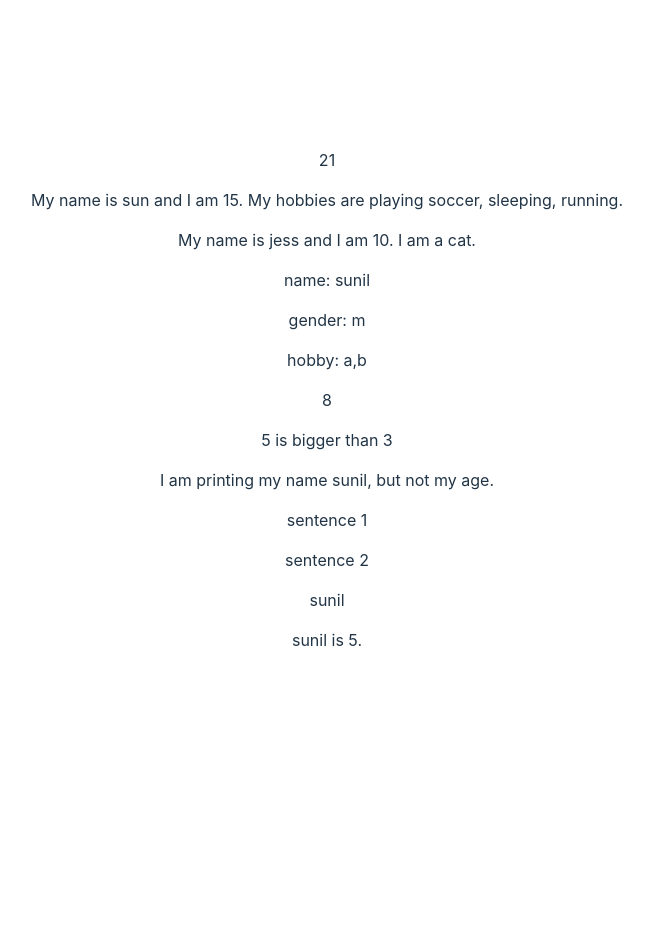
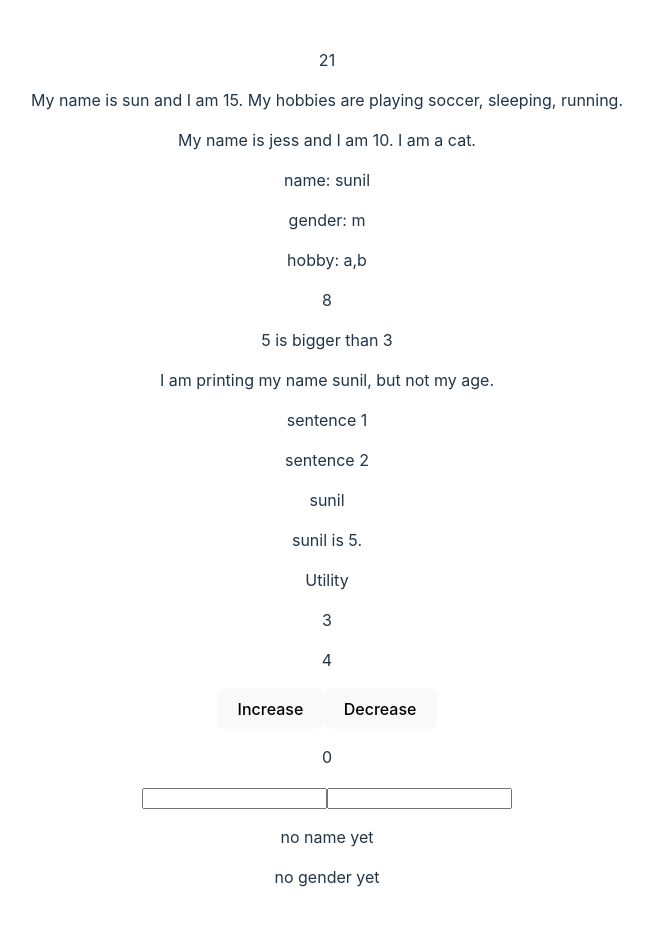
Before and after one commit to SunilPark1129/typescriptgit, a React (Vite) app: page / in a window 1280 px wide. Shown: the top 926 px of the page, without its empty margins (313-966 px from the left). Before the commit the page ends 800 px from the top, so only its background shows below. Built offline with nearby package versions, Linux system fonts and the light colour scheme.

Commit message:
Added States

```diff
--- a/src/App.tsx
+++ b/src/App.tsx
@@ -2,11 +2,17 @@ import "./App.css";
 
 import Main from "./components/Main";
 import Functions from "./components/Functions";
+import Utility from "./components/Utility";
+import Generics from "./components/Generics";
+import ReactState from "./components/ReactState";
 function App() {
   return (
     <div>
       <Main />
       <Functions />
+      <Utility />
+      <Generics />
+      <ReactState />
     </div>
   );
 }
--- /dev/null
+++ b/src/components/Generics.tsx
@@ -0,0 +1,87 @@
+export default function Generics() {
+  // T로 연결 시키기.
+  function getSize<T>(arr: T[]): number {
+    return arr.length;
+  }
+
+  const arr1 = [1, 2, 3];
+
+  const output1 = getSize<number>(arr1);
+
+  const arr2 = ["a", "b", "c", "d"];
+
+  const output2 = getSize<string | number>(arr2);
+
+  interface Mobile<T> {
+    name: string;
+    price: number;
+    option: T;
+  }
+
+  const model1: Mobile<object> = {
+    name: "s21",
+    price: 999,
+    option: {
+      color: "red",
+      coupon: false,
+    },
+  };
+
+  const model2: Mobile<string> = {
+    name: "s20",
+    price: 500,
+    option: "good",
+  };
+
+  interface modelOption {
+    color: string;
+    coupon: boolean;
+  }
+
+  const model3: Mobile<modelOption> = {
+    name: "s21",
+    price: 1000,
+    option: {
+      color: "red",
+      coupon: false,
+    },
+  };
+
+  console.log(model1, model2, model3);
+
+  interface User {
+    name: string;
+    age: number;
+  }
+
+  interface Car {
+    name: string;
+    color: string;
+  }
+
+  //   interface Book {
+  //     price: number;
+  //   }
+
+  const user: User = { name: "sunil", age: 10 };
+  const car: Car = { name: "bmw", color: "red" };
+  //   const book: Book = { price: 40 };
+
+  //   string이 와야된다는 의미이다.
+  function showName<T extends { name: string }>(data: T): string {
+    return data.name;
+  }
+
+  showName(user);
+  showName(car);
+
+  //   이것은 에러가 생김. price가 없기 떄문에
+  //   showName(book);
+
+  return (
+    <div>
+      <p>{output1}</p>
+      <p>{output2}</p>
+    </div>
+  );
+}
--- /dev/null
+++ b/src/components/ReactState.tsx
@@ -0,0 +1,52 @@
+import React, { useState } from "react";
+
+export default function ReactState() {
+  interface User {
+    id: number;
+    name?: string;
+    gender?: "m" | "f";
+  }
+  const [count, setCount] = useState<number>(0);
+  const [user, setUser] = useState<User | null>(null);
+
+  interface CountName {
+    name: string;
+  }
+
+  function countHandler(e: React.MouseEvent<HTMLButtonElement>): void {
+    const { name }: CountName = e.target as HTMLInputElement;
+
+    if (name === "inc") {
+      setCount((prev) => prev + 1);
+    } else {
+      setCount((prev) => prev - 1);
+    }
+  }
+
+  function userHandler(e: React.ChangeEvent<HTMLInputElement>): void {
+    const { name, value }: { name: string; value: string } = e.target;
+
+    setUser((prev) => ({
+      ...prev,
+      id: 0,
+      [name]: value,
+    }));
+  }
+
+  return (
+    <div>
+      <button onClick={countHandler} name="inc">
+        Increase
+      </button>
+      <button onClick={countHandler} name="dec">
+        Decrease
+      </button>
+      <p>{count}</p>
+
+      <input type="text" onChange={userHandler} name="name" />
+      <input type="text" onChange={userHandler} name="gender" />
+      <p>{user?.name || "no name yet"}</p>
+      <p>{user?.gender || "no gender yet"}</p>
+    </div>
+  );
+}
--- /dev/null
+++ b/src/components/Utility.tsx
@@ -0,0 +1,71 @@
+export default function Utility() {
+  interface UserInfo {
+    id: number;
+    name: string;
+    age: number;
+    gender: "m" | "f";
+  }
+
+  //   type UserKey = keyof UserInfo;
+
+  //   const VIPUser: UserKey = "name";
+
+  const obj1: Partial<UserInfo> = {
+    id: 1,
+    name: "sunil",
+  };
+
+  const obj2: Required<UserInfo> = {
+    id: 2,
+    name: "jess",
+    age: 4,
+    gender: "f",
+  };
+
+  const obj3: Readonly<UserInfo> = {
+    id: 3,
+    name: "sj",
+    age: 6,
+    gender: "m",
+  };
+
+  console.log(obj1, obj2, obj3);
+
+  //   Record
+  type Grade = "1" | "2" | "3" | "4";
+  type Score = "A" | "B" | "C" | "D";
+
+  const scores: Record<Grade, Score> = {
+    "1": "B",
+    "2": "C",
+    "3": "A",
+    "4": "B",
+  };
+
+  console.log(scores["1"]);
+
+  interface VIPUser {
+    id: number;
+    name: string;
+    age: number;
+  }
+
+  function isValid(user: VIPUser): object {
+    const result: Record<keyof VIPUser, boolean> = {
+      id: user.id !== null,
+      name: user.name !== "",
+      age: user.age > 5,
+    };
+    return result;
+  }
+
+  //   Pick<T, K> = Type에서 Key만 가져와 사용하겠다는 의미. obj: Pick<User, "id" | "name"> = {}
+  //   Omit<T, K> = Pick의 반대
+  //   Exclude<T1,T2> = T1에서 T2를 제외한다는 의미
+  //   NonNullable<Type> = null과 undefined를 제외한다.
+
+  const ck = isValid({ id: 2, name: "sunil", age: 6 });
+  console.log(ck);
+
+  return <div>Utility</div>;
+}
```
